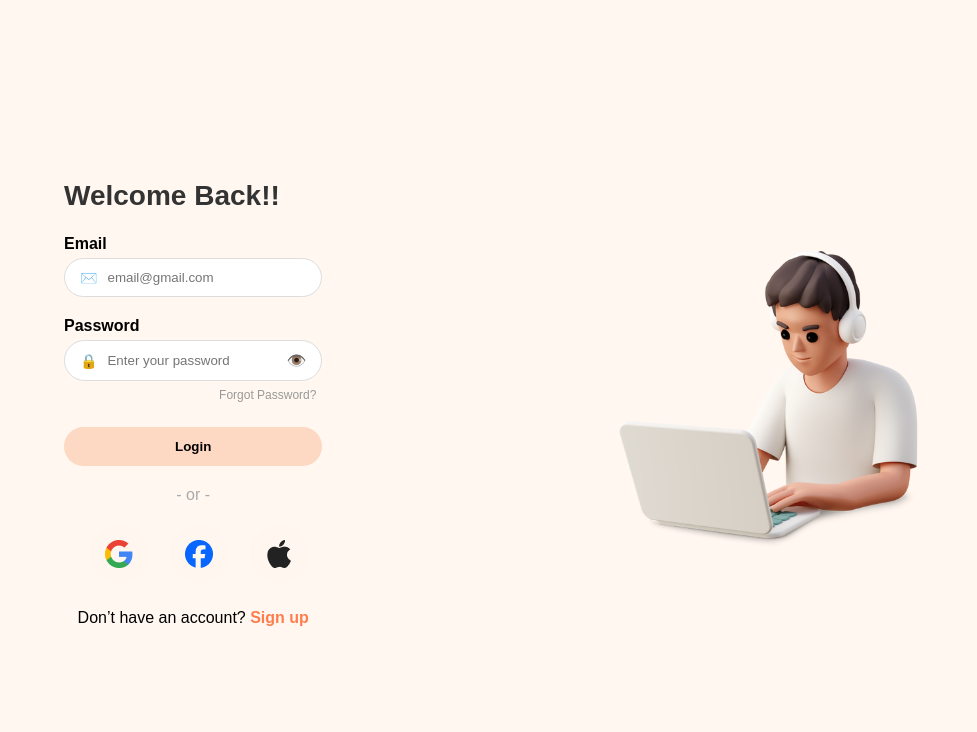
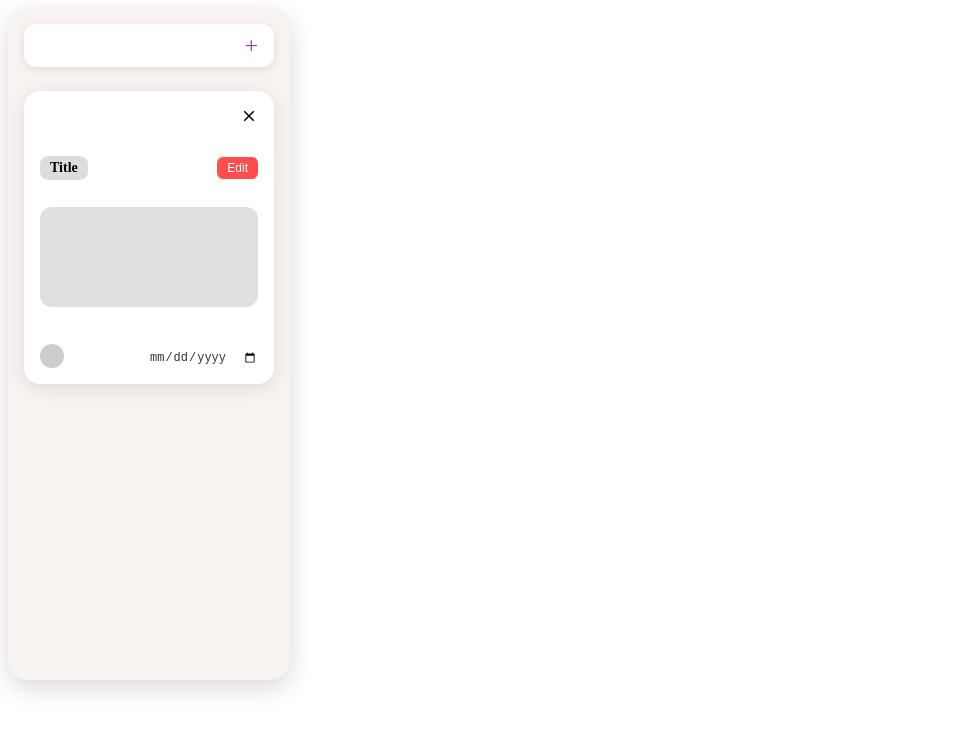
Before and after one commit to Tyom8/JS-Group-2025, a React (Create React App) app: page / in a window 1280 px wide. Shown: the top 732 px of the page, without its empty margins (0-977 px from the left). Built offline with nearby package versions, Linux system fonts and the light colour scheme.

Commit message:
Add taskbar content

```diff
--- a/src/App.tsx
+++ b/src/App.tsx
@@ -1,4 +1,5 @@
 import "./App.css";
+import Taskbar from "./components/Taskbar/Taskbar";
 import DashboardPage from "./pages/Dashboard";
 import LoginForm from "./pages/LoginForm";
 
@@ -9,8 +10,9 @@ function App() {
       {/* <AddTaskbar /> */}
       {/* <Header /> */}
       {/* <ProjectsList /> */}
-      <LoginForm />
+      {/* <LoginForm /> */}
       {/* <DashboardPage /> */}
+      <Taskbar />
     </>
   );
 }
--- /dev/null
+++ b/src/components/Taskbar/Taskbar.tsx
@@ -0,0 +1,39 @@
+import React from "react";
+import closeIcon from "../../assets/icons/close.svg";
+import styles from "../../styles/Taskbar.module.css";
+
+const Taskbar: React.FC = () => {
+  return (
+    <div className={styles.taskbarContainer}>
+      <div className={styles.inputContainer}>
+        <input type="text" />
+        <span>+</span>
+      </div>
+      <div className={styles.project}>
+        <div className={styles.content}>
+          <div className={styles.closeIcon}>
+            <img src={closeIcon} alt="close icon" />
+          </div>
+          <div className={styles.info}>
+            <p className={styles.title}>Title</p>
+            <button className={styles.editBtn}>Edit</button>
+          </div>
+          <div className={styles.projectImg}>
+            <div className={styles.img}></div>
+          </div>
+          <div className={styles.projectDescription}>
+            <p className={styles.description}></p>
+          </div>
+          <div className={styles.usersAndDate}>
+            <div className={styles.users}></div>
+            <div className={styles.date}>
+              <input type="date" name="" id="" />
+            </div>
+          </div>
+        </div>
+      </div>
+    </div>
+  );
+};
+
+export default Taskbar;
--- /dev/null
+++ b/src/styles/Taskbar.module.css
@@ -0,0 +1,124 @@
+.taskbarContainer {
+  display: flex;
+  flex-direction: column;
+  gap: 1.5rem;
+  padding: 1rem;
+  border-radius: 20px;
+  box-shadow: 0 8px 24px rgba(0, 0, 0, 0.15);
+  width: 250px;
+  height: 80vh;
+  background-color: #f8f3f0;
+}
+
+.inputContainer {
+  display: flex;
+  justify-content: space-between;
+  align-items: center;
+  background: #ffffff;
+  border-radius: 12px;
+  padding: 0.5rem 1rem;
+  box-shadow: 0 2px 8px rgba(0, 0, 0, 0.1);
+}
+
+.inputContainer input {
+  border: none;
+  outline: none;
+  flex: 1;
+  font-size: 14px;
+  background: transparent;
+}
+
+.inputContainer span {
+  font-size: 24px;
+  color: #8e44ad;
+  cursor: pointer;
+}
+
+.project {
+  background: #ffffff;
+  border-radius: 16px;
+  overflow: hidden;
+  box-shadow: 0 4px 18px rgba(0, 0, 0, 0.1);
+}
+
+.content {
+  padding: 1rem;
+  display: flex;
+  flex-direction: column;
+  gap: 0.8rem;
+}
+
+.closeIcon {
+  align-self: flex-end;
+  cursor: pointer;
+}
+
+.closeIcon img {
+  width: 18px;
+  height: 18px;
+}
+
+.info {
+  display: flex;
+  justify-content: space-between;
+  align-items: center;
+}
+
+.title {
+  font-size: 14px;
+  font-weight: 600;
+  background-color: #ddd;
+  padding: 4px 10px;
+  border-radius: 8px;
+}
+
+.editBtn {
+  background-color: #ff4d4d;
+  color: white;
+  font-size: 12px;
+  padding: 4px 10px;
+  border: none;
+  border-radius: 6px;
+  cursor: pointer;
+}
+
+.projectImg {
+  width: 100%;
+  height: 100px;
+  border-radius: 12px;
+  overflow: hidden;
+  background-color: #e0e0e0;
+}
+
+.img {
+  width: 100%;
+  height: 100%;
+  background-size: cover;
+  background-position: center;
+}
+
+.projectDescription .description {
+  font-size: 12px;
+  color: #444;
+}
+
+.usersAndDate {
+  display: flex;
+  justify-content: space-between;
+  align-items: center;
+}
+
+.users {
+  width: 24px;
+  height: 24px;
+  border-radius: 50%;
+  background-color: #ccc;
+}
+
+.date input {
+  font-size: 12px;
+  border: none;
+  background: none;
+  color: #333;
+  outline: none;
+}
```
